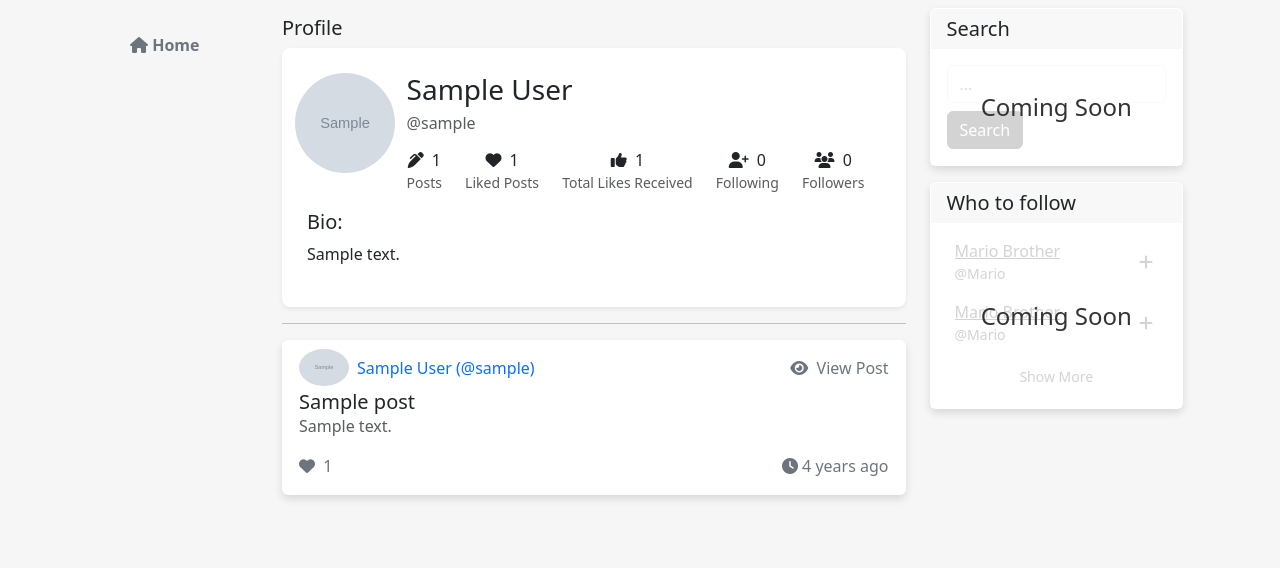
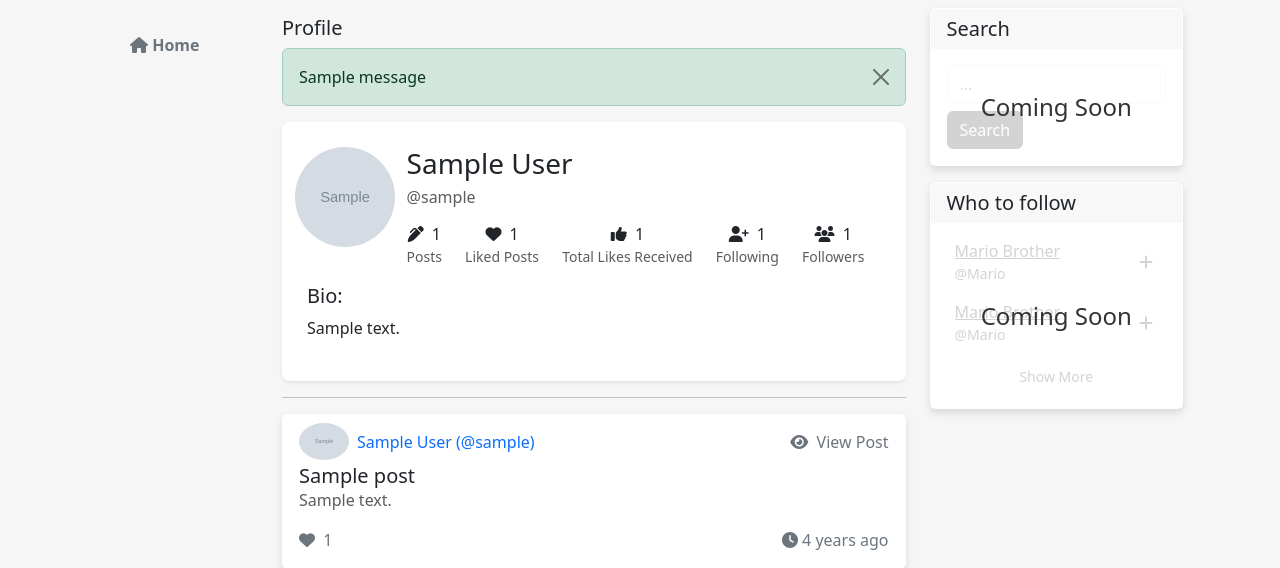
Before and after one commit to NikitaEdin/IdeasSocial, a Flask app: page /user/1 in a window 1280 px wide. Shown: the part 56-624 px from the top of the page. Run offline with Flask 3, Linux system fonts and the light colour scheme; tables that the repository leaves empty hold one stand-in row (values such as "Sample post"); grey boxes marked "Sample" are stand-in pictures; one stand-in notice (Sample message) is shown.

Commit message:
Added User Follwings

```diff
--- a/app/models.py
+++ b/app/models.py
@@ -1,7 +1,7 @@
 import os
 import secrets
 from PIL import Image
-from datetime import datetime
+from datetime import datetime, timezone
 from app import app, db, login_manager, bcrypt
 from flask_login import UserMixin
 from flask import url_for
@@ -11,6 +11,17 @@ from flask_login import current_user
 @login_manager.user_loader
 def load_user(user_id):
     return User.query.get(int(user_id))
+
+
+# User Follow
+class Follow(db.Model):
+    __tablename__ = 'follows'
+    follower_id = db.Column(db.Integer, db.ForeignKey('user.id'), primary_key=True)
+    followed_id = db.Column(db.Integer, db.ForeignKey('user.id'), primary_key=True)
+    timestamp = db.Column(db.DateTime, default=datetime.now(timezone.utc))
+
+    def __repr__(self):
+        return f"<Follow follwer_id={self.follower_id} followed_id={self.followed_id}>"
 
 
 ######################### USER #########################
@@ -25,6 +36,12 @@ class User(db.Model, UserMixin):
 
     posts = db.relationship('Post', backref='author', lazy=True)
     comments = db.relationship('Comment', backref='author', lazy=True)
+
+    # Followers, users that follow THIS user
+    followers = db.relationship('Follow',foreign_keys=[Follow.followed_id],backref='followed_user',lazy='dynamic')
+
+    # Follwings, the users that THIS user follows
+    following = db.relationship( 'Follow',foreign_keys=[Follow.follower_id], backref='follower_user',lazy='dynamic')
 
     # ToString
     def __repr__(self):
@@ -94,6 +111,15 @@ class User(db.Model, UserMixin):
             return f"{self.displayname} (@{self.username})"
         return self.username
 
+    # Check if THIS user is following the given user
+    def is_following(self, user):
+        return self.following.filter_by(followed_id=user.id).first() is not None
+
+    # Check if user is followed by given user
+    def is_followed_by(self, user):
+        return self.followers.filter_by(follower_id=user.id).first() is not None
+
+
 ######################### POSTS related #########################
 class Post(db.Model):
     id = db.Column(db.Integer, primary_key=True)
@@ -133,7 +159,7 @@ class Comment(db.Model):
         return f"Comment('{self.content}', '{self.date_posted}')"
 
 
-######################### PLANNED #########################
+# Post Likes
 class Like(db.Model):
     __tablename__ = 'likes'
     user_id = db.Column(db.Integer, db.ForeignKey('user.id'), primary_key=True)
--- a/app/routes.py
+++ b/app/routes.py
@@ -5,7 +5,7 @@ from flask import render_template, url_for, flash, redirect, request, abort
 from app import app, db, bcrypt
 from app.forms import RegistrationForm, LoginForm, UpdateDisplayNameForm, UpdateEmailForm, UpdatePasswordForm
 from app.forms import  ProfilePicutreForm, PostForm, CommentForm, EditBioForm
-from app.models import User, Post, Comment, Like
+from app.models import User, Post, Comment, Like, Follow
 from flask_login import login_user, current_user, logout_user, login_required
 from datetime import datetime
 from flask import jsonify
@@ -77,7 +77,10 @@ def login():
 
     form = LoginForm()
     if form.validate_on_submit():
-        user = User.query.filter_by(email=form.email.data).first()
+        # Case sensetive email check (old code)
+        #user = User.query.filter_by(email=form.email.data).first()
+        user = User.query.filter(User.email.ilike(form.email.data)).first()
+
         # Successful login?
         if user and bcrypt.check_password_hash(user.password, form.password.data):
             login_user(user, remember=form.remember.data)
@@ -184,9 +187,9 @@ def profile():
     # Stats - total posts
     total_posts = len(Post.query.filter_by(user_id=current_user.id).order_by(Post.date_posted.desc()).all())
     # Stats - Following
-    total_following = 0
+    total_following = current_user.following.count()
     # Stats - Followers
-    total_followers = 0
+    total_followers = current_user.followers.count()
     # Count of posts the current user has liked
     total_liked_posts = Like.query.filter_by(user_id=current_user.id).count()
 
@@ -230,9 +233,9 @@ def user_profile(id):
     # Stats - total posts
     total_posts = len(Post.query.filter_by(user_id=user.id).order_by(Post.date_posted.desc()).all())
     # Stats - Following
-    total_following = 0
+    total_following = user.following.count()
     # Stats - Followers
-    total_followers = 0
+    total_followers = user.followers.count()
     # Count of posts the current user has liked
     total_liked_posts = Like.query.filter_by(user_id=user.id).count()
 
@@ -270,6 +273,33 @@ def edit_bio():
         return redirect(url_for('profile'))
 
     return render_template("/user/edit_bio.html", title='Edit Bio', bio_form=bio_form, removeRightMenu=True)
+
+
+@app.route('/follow/<int:user_id>', methods=['POST'])
+@login_required
+def follow_user(user_id):
+    # Get user by id
+    user_to_follow = User.query.get_or_404(user_id)
+
+    # Prevent users from following themselves
+    if user_to_follow == current_user:
+        flash("You cannot follow yourself.", 'warning')
+        return redirect(url_for('user_profile', user_id=user_id))
+
+    # Already following? - Unfollow
+    if current_user.is_following(user_to_follow):
+        follow = Follow.query.filter_by(follower_id=current_user.id, followed_id=user_id).first()
+        db.session.delete(follow)
+        db.session.commit()
+        flash(f"You have unfollowed {user_to_follow.username}.", 'info')
+    else:
+        # Follow user
+        new_follow = Follow(follower_id=current_user.id, followed_id=user_to_follow.id)
+        db.session.add(new_follow)
+        db.session.commit()
+        flash(f"You are now folllwing {user_to_follow.username}.", 'success')
+
+    return redirect(url_for('user_profile', id=user_id))
 
 
 ########## POSTS ###############
--- a/app/templates/user/user_profile.html
+++ b/app/templates/user/user_profile.html
@@ -4,6 +4,21 @@
 
 
 <h5 class="mt-2">Profile</h5>
+
+    <!-- Flash messages -->
+    {% with messages = get_flashed_messages(with_categories=true) %}
+      <!--  any messages? -->
+      {% if messages %}
+          <!-- loop messages -->
+          {% for category, message in messages %}
+              <div class="alert alert-{{category}} alert-dismissible fade show" role="alert">
+                  {{ message}}
+                  <button type="button" class="btn-close" data-bs-dismiss="alert" aria-label="Close"></button>
+              </div>
+          {% endfor %}
+
+      {% endif %}
+   {% endwith %}
 
 <!-- Profile -->
 <div class="container px-0">
@@ -16,24 +31,29 @@
 
              <!-- User name -->
              <div class="col">
-                {% if user.displayname %}
-                <div class="d-flex justify-content-between me-3">
-                    <h3 class="mb-1">{{ user.displayname }}</h3>
+                 <div class="d-flex justify-content-between me-3">
+                    {% if user.displayname %}
+                        <h3 class="mb-1">{{ user.displayname }}</h3>
+                    {% else %}
+                        <h3 class="mb-1">{{ user.get_full_name() }}</h3>
+                    {% endif %}
 
-                   <!-- Buttons -->
+                    <!-- Follow button -->
                     {% if current_user.is_authenticated and current_user != user %}
                     <div class="col-md-2 text-end">
-                        <a href="#" class="text-decoration-none" style="color: var(--accent-colour);" >
-                            <i class="fas fa-user-plus me-1"></i> Follow
-                        </a>
+                        <form action="{{ url_for('follow_user', user_id=user.id) }}" method="POST" style="display: inline;">
+
+                            <button type="submit" class="btn btn-link text-decoration-none" style="color: var( --accent-colour);">
+                                {% if current_user.is_following(user) %}
+                                    <i class="fas fa-user-minus me-1"></i> Unfollow
+                                {% else %}
+                                    <i class="fas fa-user-plus me-1"></i> Follow
+                                {% endif %}
+                            </button>
+                        </form>
                     </div>
                     {% endif %}
-
                 </div>
-
-                {% else %}
-                    <h3 class="mb-1">{{ user.get_full_name() }}</h3>
-                {% endif %}
 
                 <p class="text-muted">@{{ user.username }}</p>
 
```
Also changed, not shown: app/templates/user/profile.html (+15 -0 lines).
